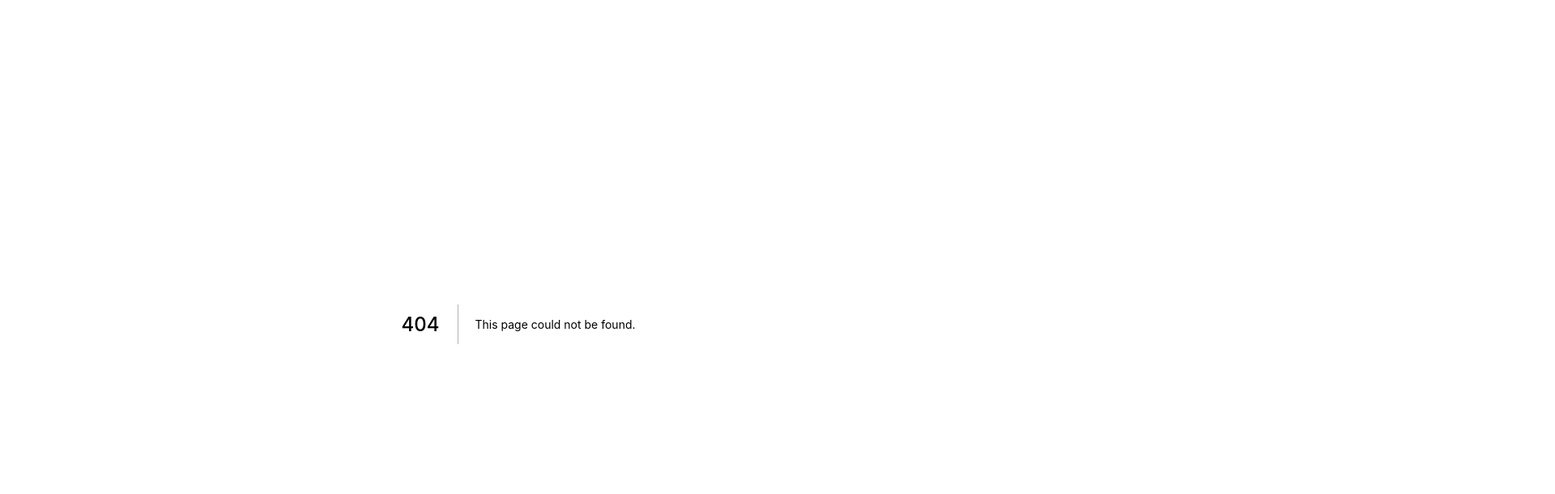
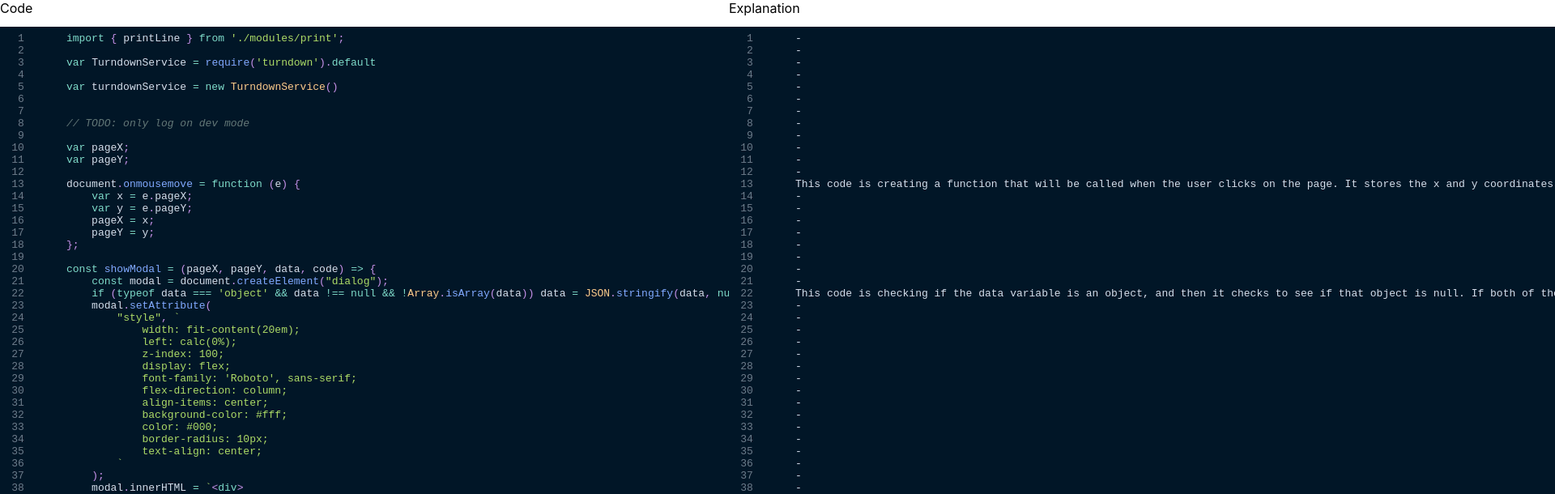
Before and after one commit to bramses/stenography-autopilot-render, a Next.js app: page /split in a window 1280 px wide. Before the commit this address had no page. Shown: the top 610 px of the page at 81% size, 1920 px wide, since content can reach past the window. Built offline with nearby package versions, Linux system fonts and the light colour scheme.

Commit message:
WithLineNumbers package-lock package sideview split syntax

```diff
--- /dev/null
+++ b/components/WithLineNumbers.js
@@ -0,0 +1,47 @@
+import styled from "styled-components";
+import Highlight, { defaultProps } from "prism-react-renderer";
+import theme from "prism-react-renderer/themes/nightOwl";
+
+const Pre = styled.pre`
+  text-align: left;
+  margin: 1em 0;
+  padding: 0.5em;
+  overflow: scroll;
+`;
+
+const Line = styled.div`
+  display: table-row;
+`;
+
+const LineNo = styled.span`
+  display: table-cell;
+  text-align: right;
+  padding-right: 4em;
+  user-select: none;
+  opacity: 0.5;
+`;
+
+const LineContent = styled.span`
+  display: table-cell;
+`;
+
+const WithLineNumbers = (props) => (
+  <Highlight {...defaultProps} theme={theme} code={props.code} language={ props.language || 'js' }>
+    {({ className, style, tokens, getLineProps, getTokenProps }) => (
+      <Pre className={className} style={style}>
+        {tokens.map((line, i) => (
+          <Line key={i} {...getLineProps({ line, key: i })}>
+            <LineNo>{i + 1}</LineNo>
+            <LineContent>
+              {line.map((token, key) => (
+                <span key={key} {...getTokenProps({ token, key })} />
+              ))}
+            </LineContent>
+          </Line>
+        ))}
+      </Pre>
+    )}
+  </Highlight>
+);
+
+export default WithLineNumbers;
--- a/package.json
+++ b/package.json
@@ -12,12 +12,14 @@
     "html-react-parser": "^1.4.0",
     "lodash": "^4.17.21",
     "next": "11.1.2",
+    "prism-react-renderer": "^1.2.1",
     "prismjs": "^1.25.0",
     "react": "17.0.2",
     "react-diff-view": "^2.4.8",
     "react-diff-viewer": "^3.1.1",
     "react-dom": "17.0.2",
     "react-simple-code-editor": "^0.11.0",
+    "styled-components": "^5.3.1",
     "unidiff": "^1.0.2"
   },
   "devDependencies": {
--- a/pages/sideview.js
+++ b/pages/sideview.js
@@ -34,11 +34,9 @@ export default function Sideview(props) {
     res.forEach(codeBlock => {
         const explanation = codeBlock.stenographyResponse.pm
         const startLine = codeBlock.startLine
-        // console.log('yo')
-        // console.log(startLine)
-        // console.log(explanation)
 
-        a[startLine - 1] = explanation
+
+        a[startLine - 1] = explanation.replace(/\n/g, ' ')
 
     })
 
--- /dev/null
+++ b/pages/split.js
@@ -0,0 +1,60 @@
+import path from "path";
+import WithLineNumbers from "../components/WithLineNumbers";
+import { res } from '../example'
+
+
+export default function Split(props) {
+
+    const codeLength = props.code.split("\n").length;
+    let a = new Array(codeLength); for (let i=0; i < codeLength; ++i) a[i] = '-';
+    res.forEach(codeBlock => {
+        const explanation = codeBlock.stenographyResponse.pm
+        const startLine = codeBlock.startLine
+
+
+        a[startLine - 1] = explanation.replaceAll('\n', ' ')
+
+    })
+
+    const joined_a = a.join('\n')
+
+    return (
+        <div className="container">
+          <div className="column" style={{ maxWidth: 900 }}>
+              Code
+            <WithLineNumbers code={props.code} language="js" />
+          </div>
+          <div className="column">
+            Explanation
+            <WithLineNumbers code={joined_a} language="plaintext" />
+          </div>
+
+          <style jsx>{`
+              .container {
+                display: flex;
+              }
+              .column {
+                flex: 1;
+              }
+          `}</style>
+        </div>
+      )
+}
+
+
+
+export async function getStaticProps(context) {
+    const fs = require('fs/promises');
+
+    const filePath = path.join(process.cwd(), 'example-code.js');
+    console.log(filePath);
+    const fileData = await fs.readFile(filePath, {
+        encoding: 'utf-8'
+    });
+
+    return {
+        props: {
+            code: fileData.toString(),
+        },
+    };
+}
```
Also changed, not shown: pages/syntax.js (added, +47 -0 lines), 1 other file (tests, documents, lock files or other folders).
